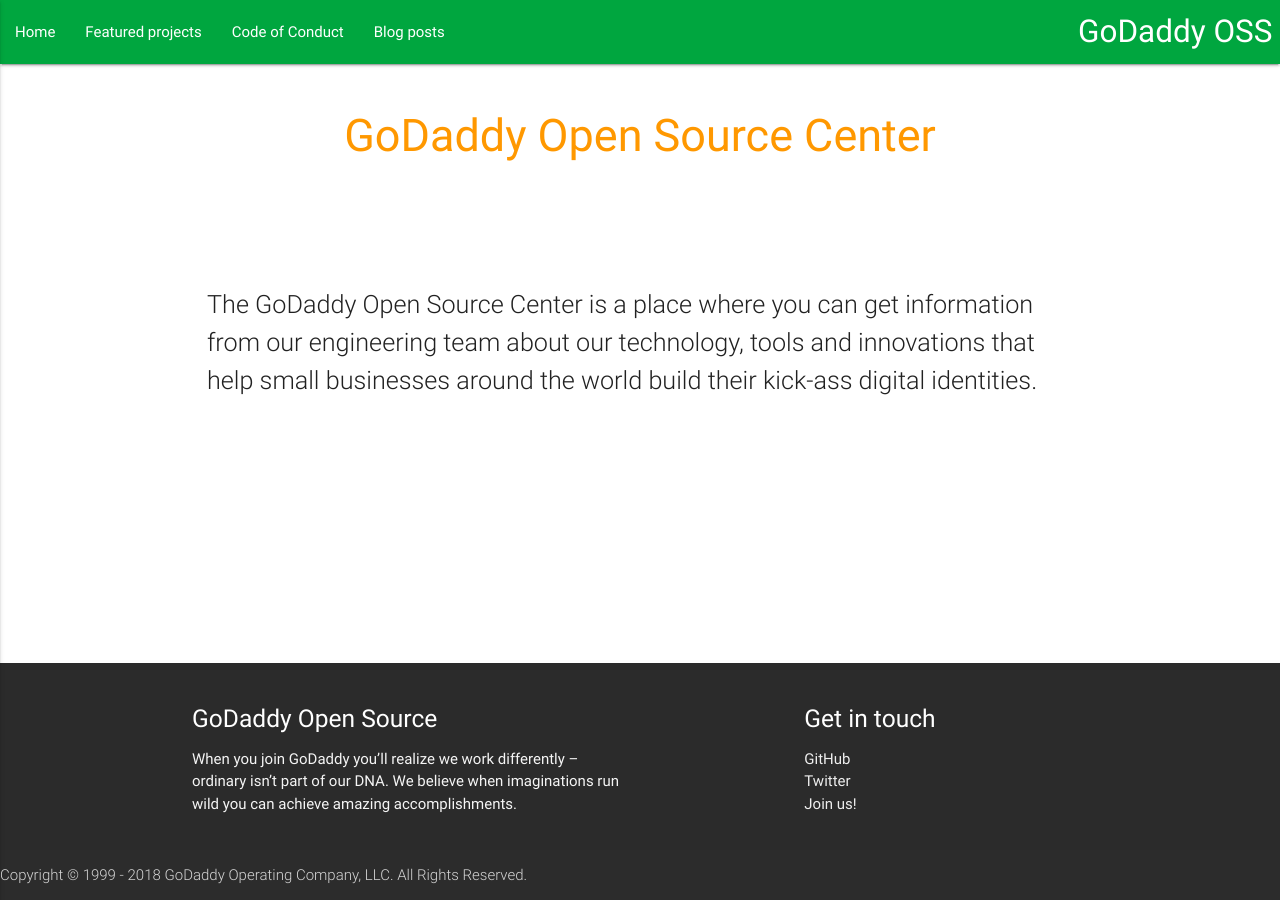
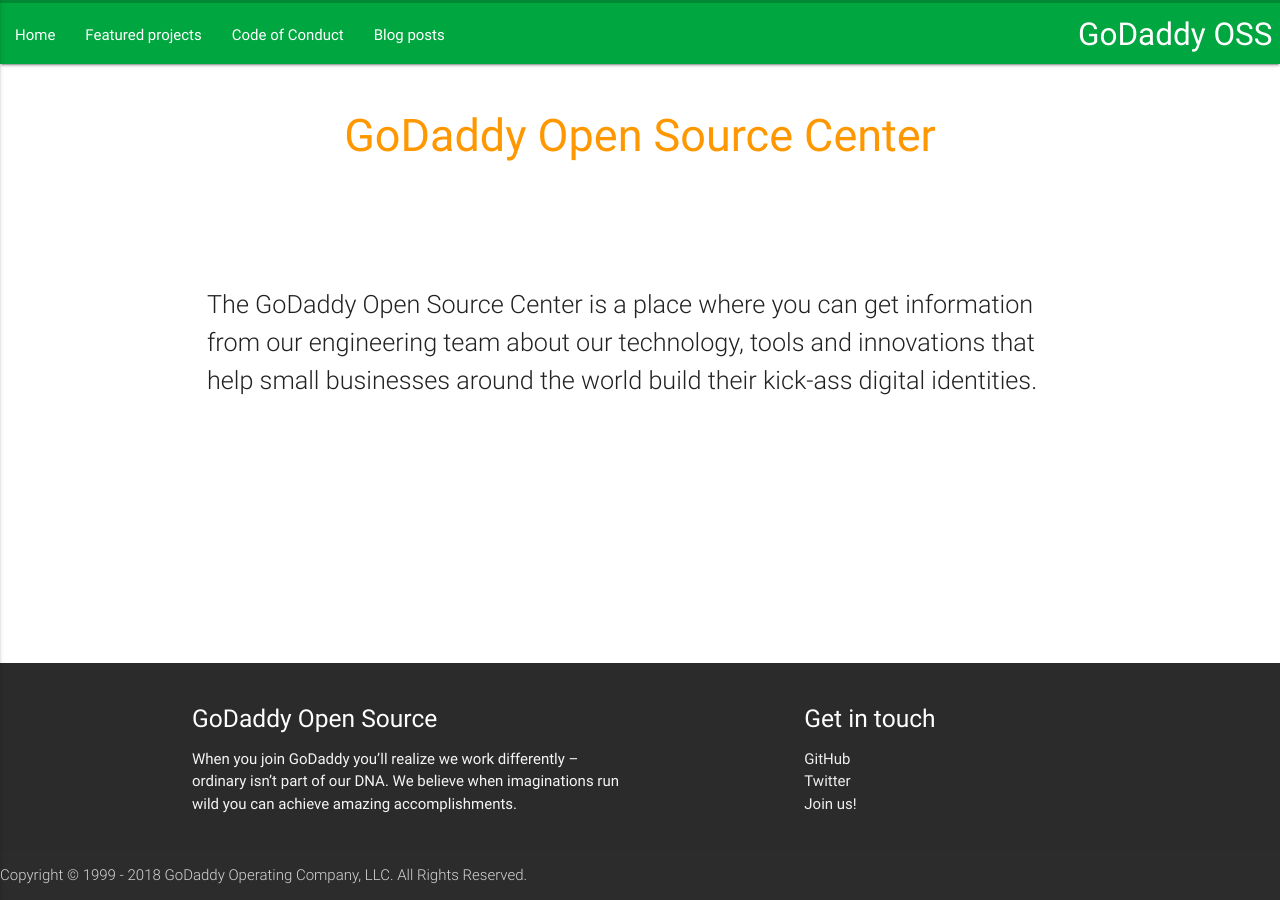
Before and after one commit to godaddy/godaddy.github.io, a Jekyll site: the page built from index.html, in a window 1280 px wide. Built offline with Jekyll 4.4.1, drawn with Linux system fonts in a browser that asks for light colours; nearby versions of some CDN libraries; comment, search, counter and statistics services are not loaded.

Commit message:
feat(design): add border-top for nav

```diff
--- a/_sass/layout.sass
+++ b/_sass/layout.sass
@@ -31,6 +31,7 @@
 
 nav
   background: $green
+  border-top: 3px solid #008934
 
 #sidenav-overlay
   z-index: 1
```
